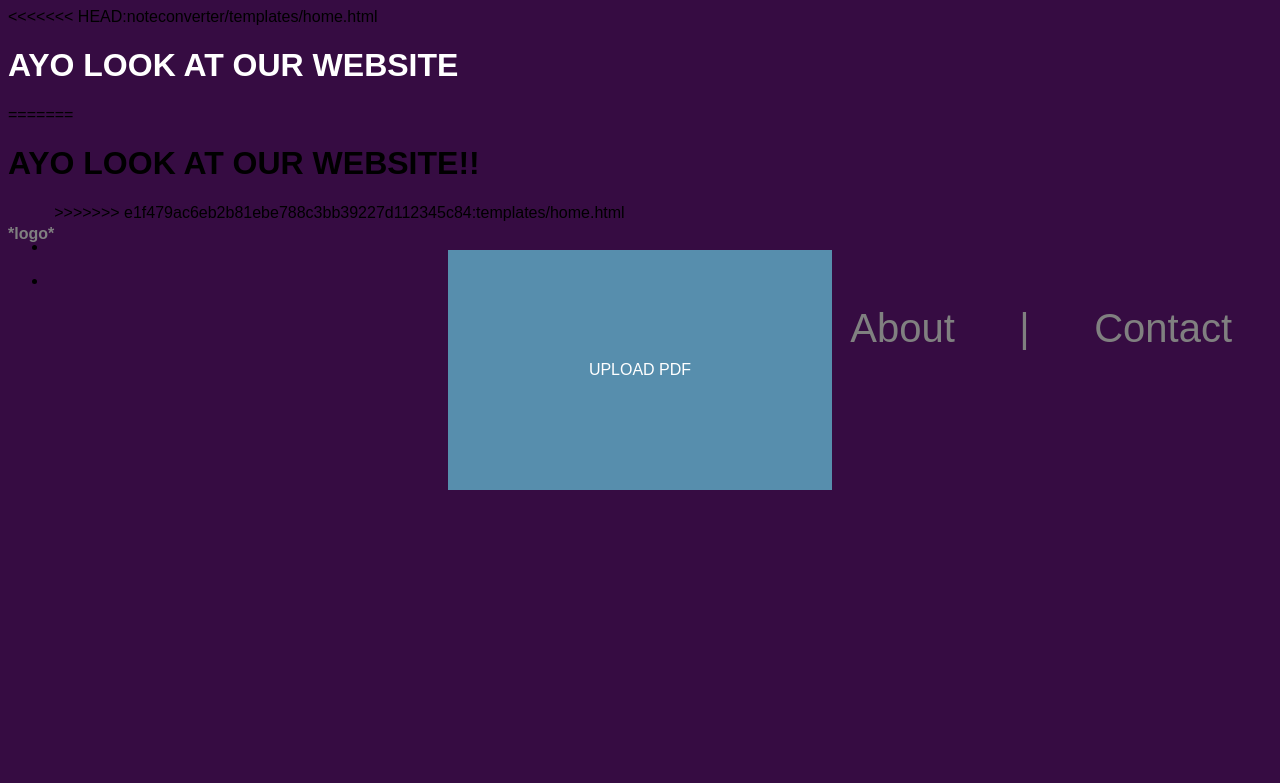
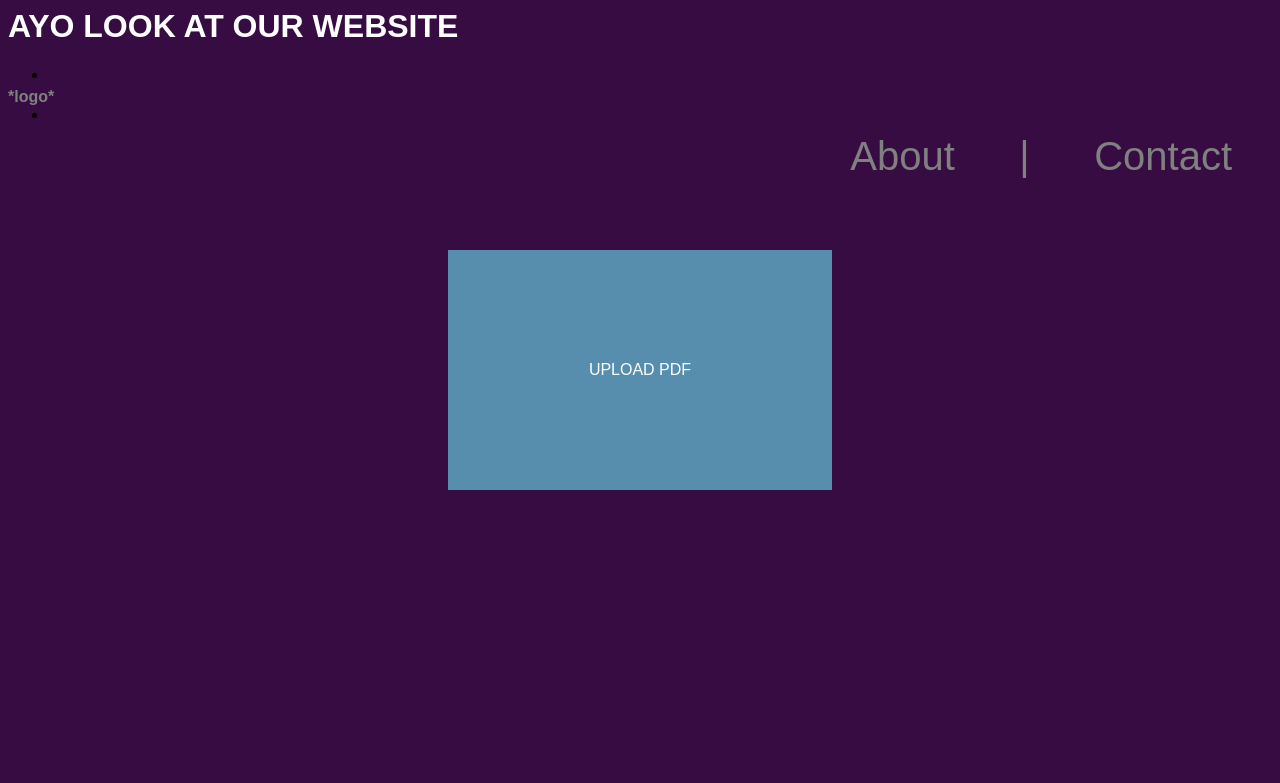
Before and after one commit to claytondunavant/noteconverter, a Flask app: template templates/home.html in a window 1280 px wide. Shown: the top 783 px of the page. Run offline with Flask 2, Linux system fonts and the light colour scheme; the template is opened without the code that fills it, so the values that code supplies are empty.

Commit message:
words moving

```diff
--- a/templates/home.html
+++ b/templates/home.html
@@ -1,6 +1,5 @@
 <html>
 <head>
-<<<<<<< HEAD:noteconverter/templates/home.html
     <title> Hoe can't take notes? </title>
     <link rel="stylesheet" type="text/css" href="{{ url_for('static', filename='css/style.css') }}">
 </head>
@@ -8,14 +7,6 @@
     <h1 class="websiteWelcome"> AYO LOOK AT OUR WEBSITE </h1>
 
 
-=======
-    <title>This is a proper title.</title>
-    <link rel="stylesheet" href="{{ url_for('static', filename='css/style.css') }}">
-</head>
-<body>
-    <h1> AYO LOOK AT OUR WEBSITE!! </h1>
-</body>
->>>>>>> e1f479ac6eb2b81ebe788c3bb39227d112345c84:templates/home.html
     <h4 class="logo">*logo*</h4>
 
     <!--
```
